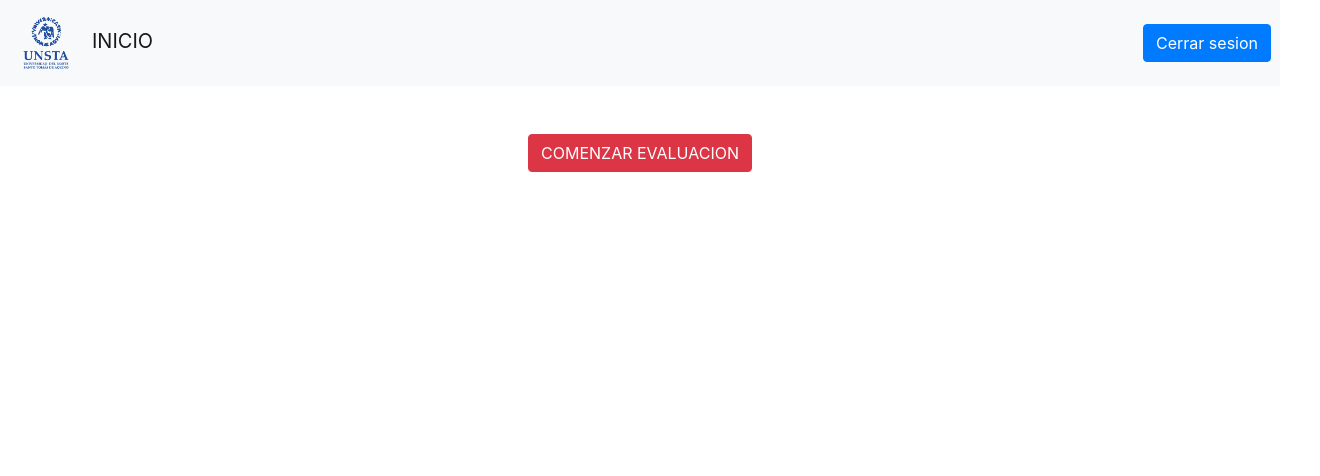
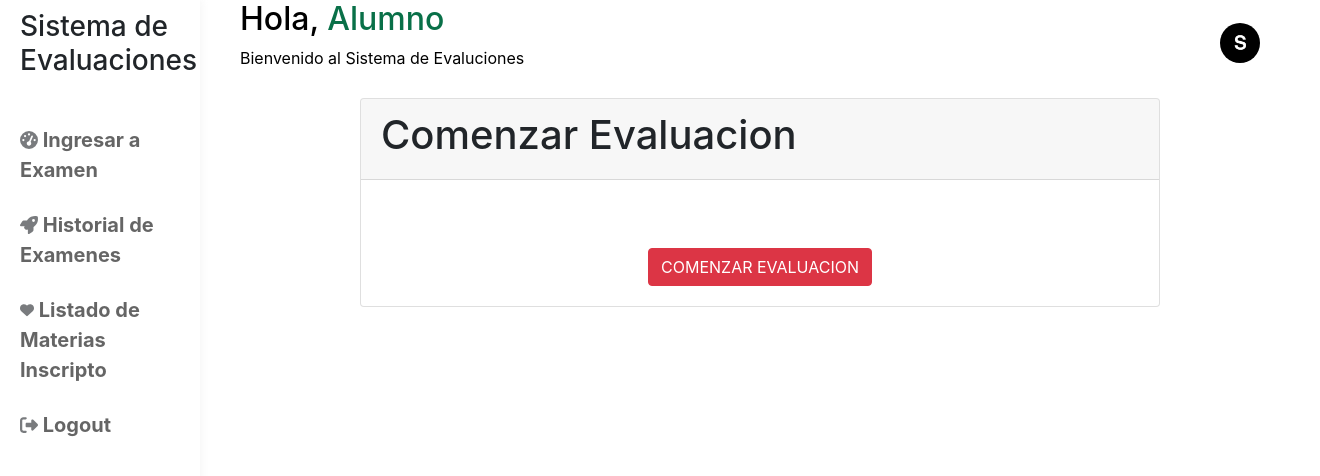
Before and after one commit to elnegrochoque/proyectoFinalFront, a React (Create React App) app: page /alumno/1/evaluacion/1 in a window 1280 px wide. Shown: the top 476 px of the page, 1320 px wide, since content can reach past the window. Built offline with nearby package versions, Linux system fonts and the light colour scheme; no server answers.

Commit message:
26/02/2022

```diff
--- a/src/App.js
+++ b/src/App.js
@@ -52,11 +52,11 @@ function App() {
           <NuevoUsuario personas={personas} consultarAPI={consultarAPI}></NuevoUsuario>
         </Route>
         <Route exact path="/alumno/:id">
-          <Navegacion></Navegacion>
+
           <InicioEval></InicioEval>
         </Route>
         <Route exact path="/alumno/:idAlumno/evaluacion/:idEvaluacion">
-          <Navegacion></Navegacion>
+
           <EvaluacionAlumno></EvaluacionAlumno>
         </Route>
         <Route exact path="/alumno/:idAlumno/evaluacion/:idEvaluacion/pregunta/:totalPreguntas/:numeroPregunta">
--- a/src/components/alumno/EvaluacionAlumno.js
+++ b/src/components/alumno/EvaluacionAlumno.js
@@ -1,6 +1,9 @@
-import React, { useEffect, useState } from 'react';
+import React, { Fragment, useEffect, useState } from 'react';
 import { useParams } from 'react-router-dom';
-import { Button, Container } from 'react-bootstrap';
+import { Button, Container, Card } from 'react-bootstrap';
+import Header from "../HeaderAlumno";
+import LeftNavbar from "../LeftNavbarAlumno";
+import styles from "../../styles/Home.module.css";
 
 const EvaluacionAlumno = () => {
     const { idAlumno } = useParams()
@@ -90,12 +93,30 @@ const EvaluacionAlumno = () => {
             window.location.href = rutaPrimeraPregunta;
     }
     return (
-        <Container>
-            <div className="text-center mt-5">
-                <Button className="mx-3" variant="danger" onClick={irAComenzarEvaluacion}>COMENZAR EVALUACION</Button>
-            </div>
-        </Container>
+        <Fragment>
 
+        <div className={styles.Container}>
+            <LeftNavbar props={idAlumno}></LeftNavbar>
+            <Header></Header>
+
+                <div className={styles.contentcontainer}>
+                    <div className={styles.contentwrapper}>
+
+                        <Card className="m-2" bg="Light"  style={{ width: '50rem'}} >
+                                <Card.Header>
+                                    <h1>Comenzar Evaluacion</h1>
+                                </Card.Header>
+
+                                <Card.Body >
+                                    <div className="text-center mt-5">
+                                        <Button className="mx-3" variant="danger" onClick={irAComenzarEvaluacion}>COMENZAR EVALUACION</Button>
+                                    </div>
+                                </Card.Body>
+                        </Card>
+                    </div>
+                </div>
+        </div>
+        </Fragment>
     );
 };
 
--- a/src/components/alumno/InicioEval.js
+++ b/src/components/alumno/InicioEval.js
@@ -1,8 +1,11 @@
 import React, { Fragment } from 'react';
 import { useState } from 'react';
-import {  Form, Button, Col, Row, Alert } from "react-bootstrap";
+import {  Form, Button, Col, Row, Alert, Card } from "react-bootstrap";
 import Swal from 'sweetalert2';
 import { useParams } from 'react-router-dom';
+import Header from "../HeaderAlumno";
+import LeftNavbar from "../LeftNavbarAlumno";
+import styles from "../../styles/Home.module.css";
 const InicioEval = () => {
     const {id}=useParams();
     const [codigoEvaluacion, setCodigoEvaluacion] = useState("");
@@ -53,6 +56,18 @@ const InicioEval = () => {
     }
     return (
         <Fragment >
+            <div className={styles.Container}>
+            <LeftNavbar props={id}></LeftNavbar>
+            <Header></Header>
+
+                <div className={styles.contentcontainer}>
+                    <div className={styles.contentwrapper}>
+                    <Card className="m-2" bg="Light"  style={{ width: '50rem'}} >
+                            <Card.Header>
+                                <h1>Ingrese a su Evaluacion</h1>
+                            </Card.Header>
+
+                            <Card.Body >
                                 <Form onSubmit={handleSubmit} className="my-5">
                                     {(error === true) ? (<Alert variant={'danger'}>
                                         Todos los campos son obligatorios
@@ -70,6 +85,11 @@ const InicioEval = () => {
                                         </Col>
                                     </Row>
                                 </Form>
+                            </Card.Body>
+                        </Card>
+                </div>
+            </div>
+    </div>
         </Fragment>
     );
 };
```
Lines whose indentation alone changed are shown as unchanged.
